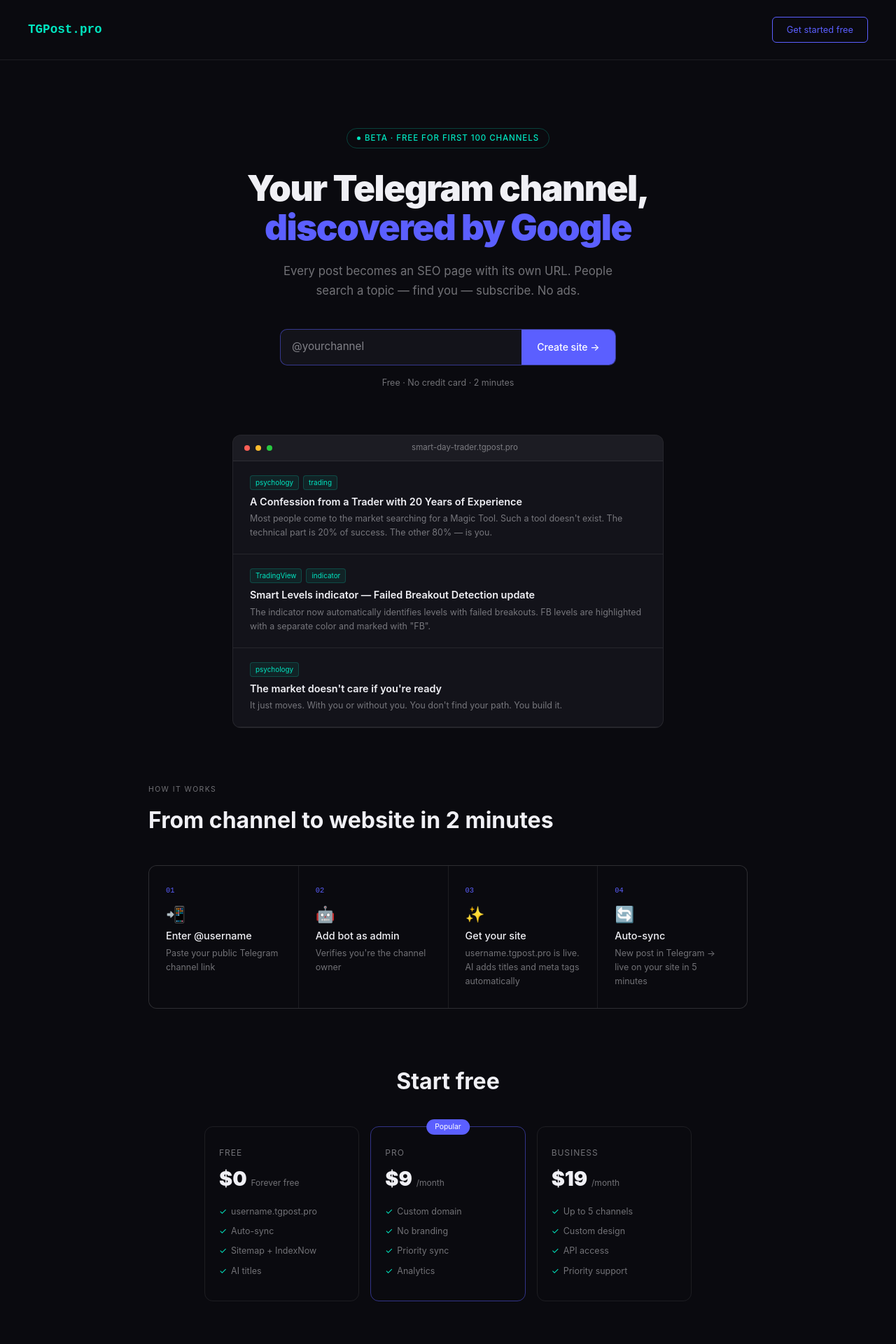
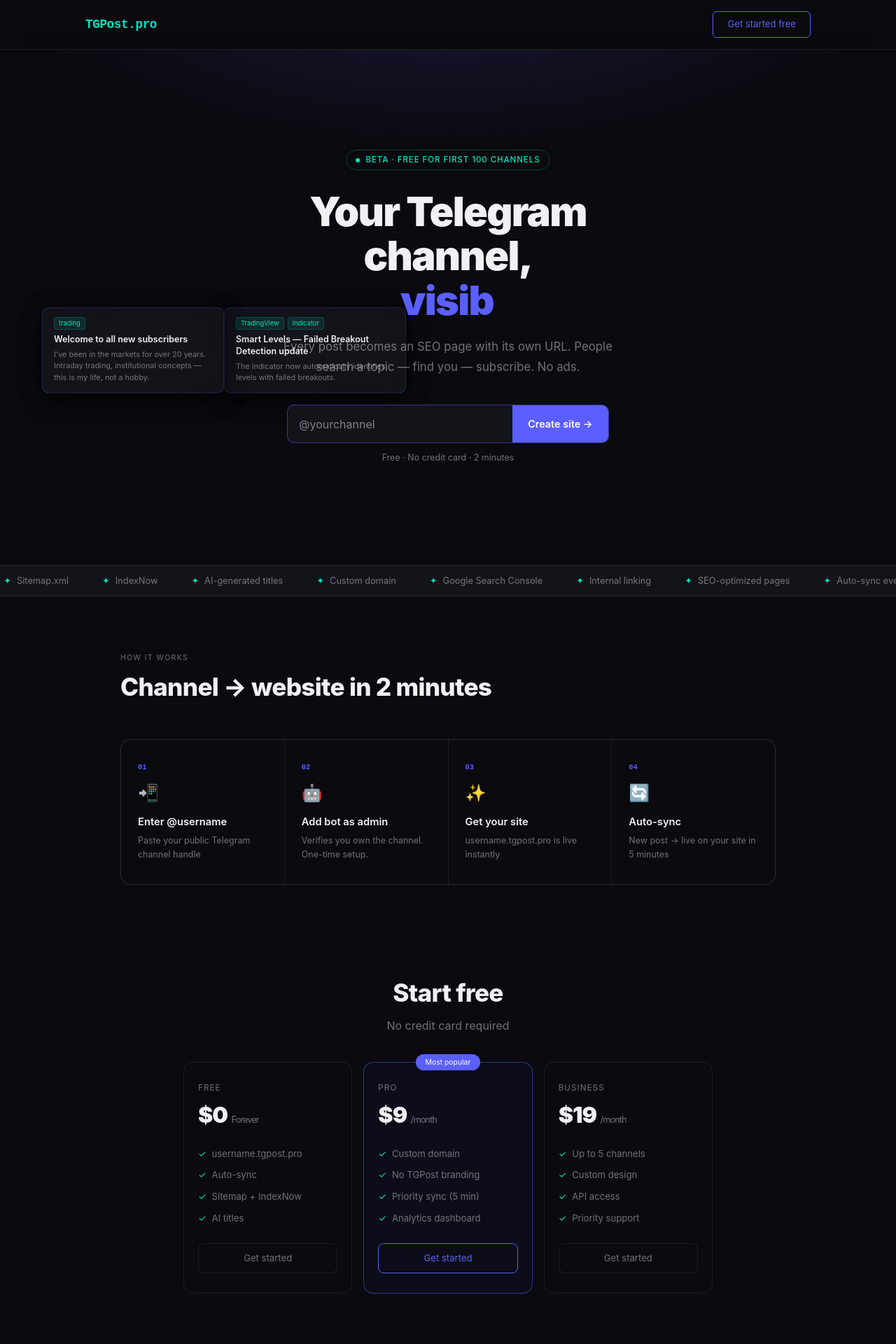
Before and after one commit to SmartDayTrader/tgpost, a Next.js app: page / in a window 1280 px wide. Shown: the top 1920 px of the page at 70% size. Built offline with nearby package versions, Linux system fonts and the light colour scheme.

Commit message:
animations and mobile fix

```diff
--- a/app/page.tsx
+++ b/app/page.tsx
@@ -1,10 +1,71 @@
 'use client';
-import { useState } from 'react';
+import { useState, useEffect, useRef } from 'react';
 import { useRouter } from 'next/navigation';
+
+const POSTS = [
+  { id: '1139', title: 'A Confession from a Trader with 20 Years of Experience', preview: 'The technical part is 20% of success. The other 80% — is you.', tags: ['psychology', 'trading'] },
+  { id: '1142', title: 'Smart Levels — Failed Breakout Detection update', preview: 'The indicator now automatically identifies levels with failed breakouts.', tags: ['TradingView', 'indicator'] },
+  { id: '1143', title: "The market doesn't care if you're ready", preview: "It just moves. With you or without you. You don't find your path. You build it.", tags: ['psychology'] },
+  { id: '1147', title: 'Welcome to all new subscribers', preview: "I've been in the markets for over 20 years. Intraday trading, institutional concepts — this is my life, not a hobby.", tags: ['trading'] },
+];
+
+function TypewriterText({ texts }: { texts: string[] }) {
+  const [idx, setIdx] = useState(0);
+  const [displayed, setDisplayed] = useState('');
+  const [deleting, setDeleting] = useState(false);
+
+  useEffect(() => {
+    const target = texts[idx];
+    let timeout: ReturnType<typeof setTimeout>;
+    if (!deleting && displayed.length < target.length) {
+      timeout = setTimeout(() => setDisplayed(target.slice(0, displayed.length + 1)), 60);
+    } else if (!deleting && displayed.length === target.length) {
+      timeout = setTimeout(() => setDeleting(true), 2000);
+    } else if (deleting && displayed.length > 0) {
+      timeout = setTimeout(() => setDisplayed(displayed.slice(0, -1)), 30);
+    } else if (deleting && displayed.length === 0) {
+      setDeleting(false);
+      setIdx((idx + 1) % texts.length);
+    }
+    return () => clearTimeout(timeout);
+  }, [displayed, deleting, idx, texts]);
+
+  return (
+    <span style={{ color: 'var(--accent)' }}>
+      {displayed}<span style={{ borderRight: '2px solid var(--accent)', marginLeft: 1, animation: 'blink 1s step-end infinite' }}></span>
+    </span>
+  );
+}
+
+function FloatingPost({ post, style }: { post: typeof POSTS[0], style: React.CSSProperties }) {
+  return (
+    <div style={{
+      position: 'absolute', background: 'rgba(19,19,26,0.95)',
+      border: '1px solid rgba(91,95,255,0.2)', borderRadius: 10,
+      padding: '0.85rem 1rem', width: 260,
+      backdropFilter: 'blur(12px)',
+      boxShadow: '0 8px 32px rgba(0,0,0,0.4)',
+      ...style
+    }}>
+      <div style={{ display: 'flex', gap: 5, marginBottom: 6 }}>
+        {post.tags.map(t => <span key={t} style={{ fontSize: '0.58rem', background: 'rgba(0,229,192,0.1)', color: '#00E5C0', border: '1px solid rgba(0,229,192,0.2)', borderRadius: 4, padding: '1px 6px' }}>{t}</span>)}
+      </div>
+      <div style={{ fontSize: '0.78rem', fontWeight: 600, marginBottom: 4, lineHeight: 1.35 }}>{post.title}</div>
+      <div style={{ fontSize: '0.68rem', color: 'rgba(240,240,245,0.45)', lineHeight: 1.5 }}>{post.preview}</div>
+    </div>
+  );
+}
 
 export default function Home() {
   const [username, setUsername] = useState('');
+  const [scrollY, setScrollY] = useState(0);
   const router = useRouter();
+
+  useEffect(() => {
+    const onScroll = () => setScrollY(window.scrollY);
+    window.addEventListener('scroll', onScroll, { passive: true });
+    return () => window.removeEventListener('scroll', onScroll);
+  }, []);
 
   const handleStart = () => {
     const u = username.replace('@', '').trim();
@@ -13,126 +74,169 @@
   };
 
   return (
-    <main style={{ minHeight: '100vh', background: 'var(--bg)' }}>
+    <main style={{ minHeight: '100vh', background: 'var(--bg)', overflowX: 'hidden' }}>
+      <style>{`
+        @keyframes blink { 0%,100%{opacity:1} 50%{opacity:0} }
+        @keyframes fadeUp { from{opacity:0;transform:translateY(24px)} to{opacity:1;transform:translateY(0)} }
+        @keyframes float1 { 0%,100%{transform:translateY(0px)} 50%{transform:translateY(-12px)} }
+        @keyframes float2 { 0%,100%{transform:translateY(0px)} 50%{transform:translateY(-8px)} }
+        @keyframes float3 { 0%,100%{transform:translateY(0px)} 50%{transform:translateY(-14px)} }
+        @keyframes pulse-ring { 0%{transform:scale(0.8);opacity:1} 100%{transform:scale(2);opacity:0} }
+        .post-row:hover { background: var(--surface) !important; border-left-color: var(--accent) !important; }
+        .btn-main:hover { background: #484cee !important; transform: translateY(-1px); }
+        @media (max-width: 768px) {
+          .hero-h1 { font-size: 2.2rem !important; }
+          .floating-posts { display: none !important; }
+          .plans-grid { grid-template-columns: 1fr !important; }
+          .steps-grid { grid-template-columns: 1fr 1fr !important; }
+          .nav-inner { padding: 1rem 1.25rem !important; }
+          .section-inner { padding-left: 1.25rem !important; padding-right: 1.25rem !important; }
+        }
+        @media (max-width: 480px) {
+          .steps-grid { grid-template-columns: 1fr !important; }
+        }
+      `}</style>
+
       {/* Nav */}
-      <nav style={{ display: 'flex', alignItems: 'center', justifyContent: 'space-between', padding: '1.5rem 2.5rem', borderBottom: '1px solid var(--border)' }}>
-        <div style={{ fontFamily: 'monospace', fontSize: '1.1rem', fontWeight: 700, color: 'var(--accent2)' }}>TGPost.pro</div>
-        <a href="/start" style={{ fontSize: '0.8rem', padding: '0.5rem 1.25rem', border: '1px solid var(--accent)', borderRadius: '6px', color: 'var(--accent)', textDecoration: 'none' }}>
+      <nav style={{ position: 'sticky', top: 0, zIndex: 50, borderBottom: '1px solid var(--border)', backdropFilter: 'blur(16px)', background: 'rgba(10,10,15,0.8)' }}>
+        <div className="nav-inner" style={{ maxWidth: 1100, margin: '0 auto', display: 'flex', alignItems: 'center', justifyContent: 'space-between', padding: '1rem 2rem' }}>
+          <div style={{ fontFamily: 'monospace', fontSize: '1.1rem', fontWeight: 700, color: 'var(--accent2)', letterSpacing: '-0.02em' }}>TGPost.pro</div>
+          <a href="/start" style={{ fontSize: '0.82rem', padding: '0.5rem 1.25rem', border: '1px solid var(--accent)', borderRadius: '6px', color: 'var(--accent)', textDecoration: 'none', transition: 'all 0.2s' }}>
             Get started free
           </a>
+        </div>
       </nav>
 
       {/* Hero */}
-      <section style={{ textAlign: 'center', padding: '6rem 2rem 4rem', maxWidth: '760px', margin: '0 auto' }}>
-        <div style={{ display: 'inline-flex', alignItems: 'center', gap: '6px', fontSize: '0.72rem', fontWeight: 500, letterSpacing: '0.08em', textTransform: 'uppercase', color: 'var(--accent2)', border: '1px solid rgba(0,229,192,0.25)', borderRadius: '100px', padding: '0.3rem 0.85rem', marginBottom: '1.75rem' }}>
-          <span style={{ width: 5, height: 5, borderRadius: '50%', background: 'var(--accent2)', display: 'inline-block' }}></span>
+      <section style={{ position: 'relative', minHeight: '92vh', display: 'flex', alignItems: 'center', justifyContent: 'center', overflow: 'hidden' }}>
+        {/* Animated background glow */}
+        <div style={{ position: 'absolute', inset: 0, background: 'radial-gradient(ellipse 80% 50% at 50% -10%, rgba(91,95,255,0.15) 0%, transparent 60%)', pointerEvents: 'none' }}></div>
+
+        {/* Floating posts — desktop only */}
+        <div className="floating-posts">
+          <div style={{ animation: 'float1 6s ease-in-out infinite' }}>
+            <FloatingPost post={POSTS[0]} style={{ top: '18%', left: '3%' }} />
+          </div>
+          <div style={{ animation: 'float2 8s ease-in-out infinite 1s' }}>
+            <FloatingPost post={POSTS[1]} style={{ top: '55%', left: '1%' }} />
+          </div>
+          <div style={{ animation: 'float3 7s ease-in-out infinite 0.5s' }}>
+            <FloatingPost post={POSTS[2]} style={{ top: '22%', right: '3%' }} />
+          </div>
+          <div style={{ animation: 'float1 9s ease-in-out infinite 2s' }}>
+            <FloatingPost post={POSTS[3]} style={{ top: '58%', right: '1%' }} />
+          </div>
+        </div>
+
+        {/* Center content */}
+        <div style={{ textAlign: 'center', padding: '2rem 1.5rem', maxWidth: 640, animation: 'fadeUp 0.8s ease both', position: 'relative', zIndex: 1 }}>
+          <div style={{ display: 'inline-flex', alignItems: 'center', gap: 8, fontSize: '0.72rem', fontWeight: 500, letterSpacing: '0.08em', textTransform: 'uppercase', color: 'var(--accent2)', border: '1px solid rgba(0,229,192,0.25)', borderRadius: '100px', padding: '0.3rem 0.85rem', marginBottom: '1.75rem', position: 'relative' }}>
+            <span style={{ width: 6, height: 6, borderRadius: '50%', background: 'var(--accent2)', display: 'inline-block', position: 'relative' }}>
+              <span style={{ position: 'absolute', inset: 0, borderRadius: '50%', background: 'var(--accent2)', animation: 'pulse-ring 1.5s ease-out infinite' }}></span>
+            </span>
             Beta · Free for first 100 channels
           </div>
 
-        <h1 style={{ fontSize: 'clamp(2rem,5vw,3.2rem)', fontWeight: 900, lineHeight: 1.1, letterSpacing: '-0.03em', marginBottom: '1.25rem' }}>
+          <h1 className="hero-h1" style={{ fontSize: 'clamp(2.4rem,5vw,3.6rem)', fontWeight: 900, lineHeight: 1.1, letterSpacing: '-0.03em', marginBottom: '1.25rem' }}>
             Your Telegram channel,<br />
-          <span style={{ color: 'var(--accent)' }}>discovered by Google</span>
+            <TypewriterText texts={['found by Google', 'visible everywhere', 'growing organically']} />
           </h1>
 
-        <p style={{ fontSize: '1.05rem', lineHeight: 1.7, color: 'var(--muted)', maxWidth: '520px', margin: '0 auto 2.5rem' }}>
+          <p style={{ fontSize: '1.05rem', lineHeight: 1.7, color: 'var(--muted)', maxWidth: '480px', margin: '0 auto 2.5rem' }}>
             Every post becomes an SEO page with its own URL. People search a topic — find you — subscribe. No ads.
           </p>
 
-        <div style={{ display: 'flex', maxWidth: '480px', margin: '0 auto 1rem', border: '1px solid rgba(91,95,255,0.5)', borderRadius: '10px', overflow: 'hidden', background: 'var(--surface)' }}>
+          <div style={{ display: 'flex', maxWidth: '460px', margin: '0 auto 0.75rem', border: '1px solid rgba(91,95,255,0.5)', borderRadius: '10px', overflow: 'hidden', background: 'var(--surface)', transition: 'border-color 0.2s' }}>
             <input
               type="text"
               placeholder="@yourchannel"
               value={username}
               onChange={e => setUsername(e.target.value)}
               onKeyDown={e => e.key === 'Enter' && handleStart()}
-            style={{ flex: 1, background: 'transparent', border: 'none', outline: 'none', padding: '0.85rem 1rem', fontSize: '0.95rem', color: 'var(--text)' }}
+              style={{ flex: 1, background: 'transparent', border: 'none', outline: 'none', padding: '0.9rem 1rem', fontSize: '1rem', color: 'var(--text)' }}
             />
-          <button onClick={handleStart} style={{ background: 'var(--accent)', border: 'none', cursor: 'pointer', padding: '0.85rem 1.4rem', fontSize: '0.875rem', fontWeight: 500, color: '#fff', whiteSpace: 'nowrap' }}>
+            <button className="btn-main" onClick={handleStart} style={{ background: 'var(--accent)', border: 'none', cursor: 'pointer', padding: '0.9rem 1.4rem', fontSize: '0.9rem', fontWeight: 600, color: '#fff', whiteSpace: 'nowrap', transition: 'all 0.2s' }}>
               Create site →
             </button>
           </div>
           <p style={{ fontSize: '0.78rem', color: 'var(--muted)' }}>Free · No credit card · 2 minutes</p>
-      </section>
-
-      {/* Demo preview */}
-      <section style={{ maxWidth: '680px', margin: '0 auto 5rem', padding: '0 2rem' }}>
-        <div style={{ border: '1px solid var(--border)', borderRadius: '12px', overflow: 'hidden', background: 'var(--surface)' }}>
-          <div style={{ background: 'rgba(255,255,255,0.04)', padding: '0.6rem 1rem', display: 'flex', alignItems: 'center', gap: 8, borderBottom: '1px solid var(--border)' }}>
-            <span style={{ width: 8, height: 8, borderRadius: '50%', background: '#FF5F57' }}></span>
-            <span style={{ width: 8, height: 8, borderRadius: '50%', background: '#FEBC2E' }}></span>
-            <span style={{ width: 8, height: 8, borderRadius: '50%', background: '#28C840' }}></span>
-            <span style={{ flex: 1, textAlign: 'center', fontSize: '0.72rem', color: 'var(--muted)' }}>smart-day-trader.tgpost.pro</span>
-          </div>
-          {[
-            { id: '1139', title: 'A Confession from a Trader with 20 Years of Experience', preview: 'Most people come to the market searching for a Magic Tool. Such a tool doesn\'t exist. The technical part is 20% of success. The other 80% — is you.', tags: ['psychology', 'trading'] },
-            { id: '1142', title: 'Smart Levels indicator — Failed Breakout Detection update', preview: 'The indicator now automatically identifies levels with failed breakouts. FB levels are highlighted with a separate color and marked with "FB".', tags: ['TradingView', 'indicator'] },
-            { id: '1143', title: 'The market doesn\'t care if you\'re ready', preview: 'It just moves. With you or without you. You don\'t find your path. You build it.', tags: ['psychology'] },
-          ].map(post => (
-            <div key={post.id} style={{ padding: '1.25rem 1.5rem', borderBottom: '1px solid var(--border)' }}>
-              <div style={{ display: 'flex', gap: 6, marginBottom: 6 }}>
-                {post.tags.map(t => <span key={t} style={{ fontSize: '0.62rem', background: 'rgba(0,229,192,0.08)', color: 'var(--accent2)', border: '1px solid rgba(0,229,192,0.2)', borderRadius: '4px', padding: '2px 7px' }}>{t}</span>)}
-              </div>
-              <div style={{ fontSize: '0.9rem', fontWeight: 600, marginBottom: 4 }}>{post.title}</div>
-              <div style={{ fontSize: '0.78rem', color: 'var(--muted)', lineHeight: 1.6 }}>{post.preview}</div>
-            </div>
-          ))}
         </div>
       </section>
 
+      {/* Scrolling ticker */}
+      <div style={{ borderTop: '1px solid var(--border)', borderBottom: '1px solid var(--border)', overflow: 'hidden', padding: '0.75rem 0', background: 'var(--surface)' }}>
+        <div style={{ display: 'flex', gap: '3rem', animation: 'scroll 20s linear infinite', width: 'max-content' }}>
+          {[...Array(3)].flatMap(() => ['SEO-optimized pages', 'Auto-sync every 5 min', 'Sitemap.xml', 'IndexNow', 'AI-generated titles', 'Custom domain', 'Google Search Console', 'Internal linking'].map((item, i) => (
+            <span key={`${item}-${i}`} style={{ fontSize: '0.8rem', color: 'var(--muted)', whiteSpace: 'nowrap', display: 'flex', alignItems: 'center', gap: 8 }}>
+              <span style={{ color: 'var(--accent2)' }}>✦</span> {item}
+            </span>
+          )))}
+        </div>
+        <style>{`@keyframes scroll { from{transform:translateX(0)} to{transform:translateX(-33.33%)} }`}</style>
+      </div>
+
       {/* Steps */}
-      <section style={{ maxWidth: '920px', margin: '0 auto', padding: '0 2rem 5rem' }}>
-        <div style={{ fontSize: '0.65rem', color: 'var(--muted)', textTransform: 'uppercase', letterSpacing: '0.14em', marginBottom: '0.75rem' }}>How it works</div>
-        <h2 style={{ fontSize: 'clamp(1.5rem,3vw,2rem)', fontWeight: 700, marginBottom: '2.5rem' }}>From channel to website in 2 minutes</h2>
-        <div style={{ display: 'grid', gridTemplateColumns: 'repeat(auto-fit,minmax(180px,1fr))', gap: 1, background: 'var(--border)', border: '1px solid var(--border)', borderRadius: 12, overflow: 'hidden' }}>
+      <section style={{ padding: '5rem 0' }}>
+        <div className="section-inner" style={{ maxWidth: 1000, margin: '0 auto', padding: '0 2rem' }}>
+          <div style={{ fontSize: '0.65rem', color: 'var(--muted)', textTransform: 'uppercase', letterSpacing: '0.14em', marginBottom: '0.5rem' }}>How it works</div>
+          <h2 style={{ fontSize: 'clamp(1.6rem,3vw,2.2rem)', fontWeight: 800, marginBottom: '3rem', letterSpacing: '-0.02em' }}>Channel → website in 2 minutes</h2>
+          <div className="steps-grid" style={{ display: 'grid', gridTemplateColumns: 'repeat(4,1fr)', gap: 1, background: 'var(--border)', border: '1px solid var(--border)', borderRadius: 14, overflow: 'hidden' }}>
             {[
-            { n: '01', icon: '📲', title: 'Enter @username', desc: 'Paste your public Telegram channel link' },
-            { n: '02', icon: '🤖', title: 'Add bot as admin', desc: 'Verifies you\'re the channel owner' },
-            { n: '03', icon: '✨', title: 'Get your site', desc: 'username.tgpost.pro is live. AI adds titles and meta tags automatically' },
-            { n: '04', icon: '🔄', title: 'Auto-sync', desc: 'New post in Telegram → live on your site in 5 minutes' },
-          ].map(s => (
-            <div key={s.n} style={{ background: 'var(--bg)', padding: '1.75rem 1.5rem' }}>
-              <div style={{ fontFamily: 'monospace', fontSize: '0.65rem', color: 'var(--accent)', marginBottom: 8 }}>{s.n}</div>
-              <div style={{ fontSize: '1.4rem', margin: '0.25rem 0' }}>{s.icon}</div>
-              <div style={{ fontSize: '0.9rem', fontWeight: 500, marginBottom: 4 }}>{s.title}</div>
+              { n: '01', icon: '📲', title: 'Enter @username', desc: 'Paste your public Telegram channel handle' },
+              { n: '02', icon: '🤖', title: 'Add bot as admin', desc: 'Verifies you own the channel. One-time setup.' },
+              { n: '03', icon: '✨', title: 'Get your site', desc: 'username.tgpost.pro is live instantly' },
+              { n: '04', icon: '🔄', title: 'Auto-sync', desc: 'New post → live on your site in 5 minutes' },
+            ].map((s, i) => (
+              <div key={s.n} style={{ background: 'var(--bg)', padding: '2rem 1.5rem', animation: `fadeUp 0.6s ease both ${i * 0.1}s` }}>
+                <div style={{ fontFamily: 'monospace', fontSize: '0.65rem', color: 'var(--accent)', marginBottom: 10, fontWeight: 700 }}>{s.n}</div>
+                <div style={{ fontSize: '1.5rem', margin: '0 0 0.75rem' }}>{s.icon}</div>
+                <div style={{ fontSize: '0.92rem', fontWeight: 600, marginBottom: 6 }}>{s.title}</div>
                 <div style={{ fontSize: '0.78rem', color: 'var(--muted)', lineHeight: 1.6 }}>{s.desc}</div>
               </div>
             ))}
           </div>
+        </div>
       </section>
 
       {/* Pricing */}
-      <section style={{ maxWidth: '760px', margin: '0 auto', padding: '0 2rem 5rem', textAlign: 'center' }}>
-        <h2 style={{ fontSize: 'clamp(1.5rem,3vw,2rem)', fontWeight: 700, marginBottom: '2.5rem' }}>Start free</h2>
-        <div style={{ display: 'grid', gridTemplateColumns: 'repeat(3,1fr)', gap: '1rem' }}>
+      <section style={{ padding: '3rem 0 6rem' }}>
+        <div className="section-inner" style={{ maxWidth: 820, margin: '0 auto', padding: '0 2rem', textAlign: 'center' }}>
+          <h2 style={{ fontSize: 'clamp(1.6rem,3vw,2.2rem)', fontWeight: 800, marginBottom: '0.5rem', letterSpacing: '-0.02em' }}>Start free</h2>
+          <p style={{ color: 'var(--muted)', marginBottom: '2.5rem' }}>No credit card required</p>
+          <div className="plans-grid" style={{ display: 'grid', gridTemplateColumns: 'repeat(3,1fr)', gap: '1rem' }}>
             {[
-            { name: 'Free', price: '$0', desc: 'Forever free', features: ['username.tgpost.pro', 'Auto-sync', 'Sitemap + IndexNow', 'AI titles'], popular: false },
-            { name: 'Pro', price: '$9', desc: '/month', features: ['Custom domain', 'No branding', 'Priority sync', 'Analytics'], popular: true },
+              { name: 'Free', price: '$0', desc: 'Forever', features: ['username.tgpost.pro', 'Auto-sync', 'Sitemap + IndexNow', 'AI titles'], popular: false },
+              { name: 'Pro', price: '$9', desc: '/month', features: ['Custom domain', 'No TGPost branding', 'Priority sync (5 min)', 'Analytics dashboard'], popular: true },
               { name: 'Business', price: '$19', desc: '/month', features: ['Up to 5 channels', 'Custom design', 'API access', 'Priority support'], popular: false },
             ].map(plan => (
-            <div key={plan.name} style={{ border: `1px solid ${plan.popular ? 'rgba(91,95,255,0.5)' : 'var(--border)'}`, borderRadius: 12, padding: '1.75rem 1.25rem', textAlign: 'left', position: 'relative' }}>
-              {plan.popular && <div style={{ position: 'absolute', top: -11, left: '50%', transform: 'translateX(-50%)', fontSize: '0.65rem', background: 'var(--accent)', color: '#fff', padding: '0.2rem 0.75rem', borderRadius: '100px' }}>Popular</div>}
-              <div style={{ fontSize: '0.75rem', color: 'var(--muted)', textTransform: 'uppercase', letterSpacing: '0.08em', marginBottom: 6 }}>{plan.name}</div>
-              <div style={{ fontSize: '1.8rem', fontWeight: 900, marginBottom: 4 }}>{plan.price} <span style={{ fontSize: '0.75rem', fontWeight: 400, color: 'var(--muted)' }}>{plan.desc}</span></div>
-              <ul style={{ listStyle: 'none', marginTop: 12 }}>
-                {plan.features.map(f => <li key={f} style={{ fontSize: '0.78rem', color: 'var(--muted)', padding: '0.3rem 0', display: 'flex', gap: 6 }}><span style={{ color: 'var(--accent2)' }}>✓</span>{f}</li>)}
+              <div key={plan.name} style={{ border: `1px solid ${plan.popular ? 'rgba(91,95,255,0.5)' : 'var(--border)'}`, borderRadius: 14, padding: '1.75rem 1.25rem', textAlign: 'left', position: 'relative', background: plan.popular ? 'rgba(91,95,255,0.04)' : 'transparent' }}>
+                {plan.popular && <div style={{ position: 'absolute', top: -12, left: '50%', transform: 'translateX(-50%)', fontSize: '0.65rem', background: 'var(--accent)', color: '#fff', padding: '0.25rem 0.85rem', borderRadius: '100px', whiteSpace: 'nowrap' }}>Most popular</div>}
+                <div style={{ fontSize: '0.72rem', color: 'var(--muted)', textTransform: 'uppercase', letterSpacing: '0.1em', marginBottom: 6 }}>{plan.name}</div>
+                <div style={{ fontSize: '2rem', fontWeight: 900, letterSpacing: '-0.03em' }}>{plan.price} <span style={{ fontSize: '0.8rem', fontWeight: 400, color: 'var(--muted)' }}>{plan.desc}</span></div>
+                <ul style={{ listStyle: 'none', marginTop: 16 }}>
+                  {plan.features.map(f => <li key={f} style={{ fontSize: '0.82rem', color: 'var(--muted)', padding: '0.35rem 0', display: 'flex', gap: 8 }}><span style={{ color: 'var(--accent2)' }}>✓</span>{f}</li>)}
                 </ul>
+                <a href="/start" style={{ display: 'block', marginTop: '1.25rem', textAlign: 'center', padding: '0.65rem', borderRadius: 8, border: `1px solid ${plan.popular ? 'var(--accent)' : 'var(--border)'}`, color: plan.popular ? 'var(--accent)' : 'var(--muted)', fontSize: '0.82rem', textDecoration: 'none', transition: 'all 0.2s' }}>
+                  Get started
+                </a>
               </div>
             ))}
+          </div>
         </div>
       </section>
 
       {/* CTA */}
-      <section style={{ padding: '5rem 2rem', textAlign: 'center', borderTop: '1px solid var(--border)' }}>
-        <h2 style={{ fontSize: 'clamp(1.6rem,4vw,2.4rem)', fontWeight: 900, marginBottom: '0.75rem' }}>Make your channel visible</h2>
-        <p style={{ color: 'var(--muted)', marginBottom: '2rem' }}>Your channel already has content people search for. Make it findable.</p>
-        <a href="/start" style={{ display: 'inline-block', background: 'var(--accent)', color: '#fff', fontSize: '0.9rem', fontWeight: 500, padding: '0.85rem 2rem', borderRadius: '8px', textDecoration: 'none' }}>
-          Create site for free
+      <section style={{ padding: '5rem 1.5rem', textAlign: 'center', borderTop: '1px solid var(--border)', background: 'radial-gradient(ellipse 60% 40% at 50% 100%, rgba(91,95,255,0.1) 0%, transparent 70%)' }}>
+        <h2 style={{ fontSize: 'clamp(1.8rem,4vw,2.6rem)', fontWeight: 900, letterSpacing: '-0.03em', marginBottom: '0.75rem' }}>Make your channel visible</h2>
+        <p style={{ color: 'var(--muted)', marginBottom: '2rem', maxWidth: 420, margin: '0 auto 2rem' }}>Your channel already has content people search for. Make it findable.</p>
+        <a href="/start" className="btn-main" style={{ display: 'inline-block', background: 'var(--accent)', color: '#fff', fontSize: '1rem', fontWeight: 600, padding: '1rem 2.5rem', borderRadius: '10px', textDecoration: 'none', transition: 'all 0.2s' }}>
+          Create site for free →
         </a>
       </section>
 
-      <footer style={{ padding: '1.5rem 2.5rem', borderTop: '1px solid var(--border)', display: 'flex', justifyContent: 'space-between', fontSize: '0.75rem', color: 'var(--muted)' }}>
-        <span>© 2026 TGPost.pro</span>
-        <span>For content creators</span>
+      <footer style={{ padding: '1.5rem 2rem', borderTop: '1px solid var(--border)', display: 'flex', justifyContent: 'space-between', alignItems: 'center', fontSize: '0.75rem', color: 'var(--muted)', flexWrap: 'wrap', gap: '0.5rem' }}>
+        <span style={{ fontFamily: 'monospace', color: 'var(--accent2)' }}>TGPost.pro</span>
+        <span>© 2026 · For content creators</span>
       </footer>
     </main>
   );
```
Lines whose indentation alone changed are shown as unchanged.
